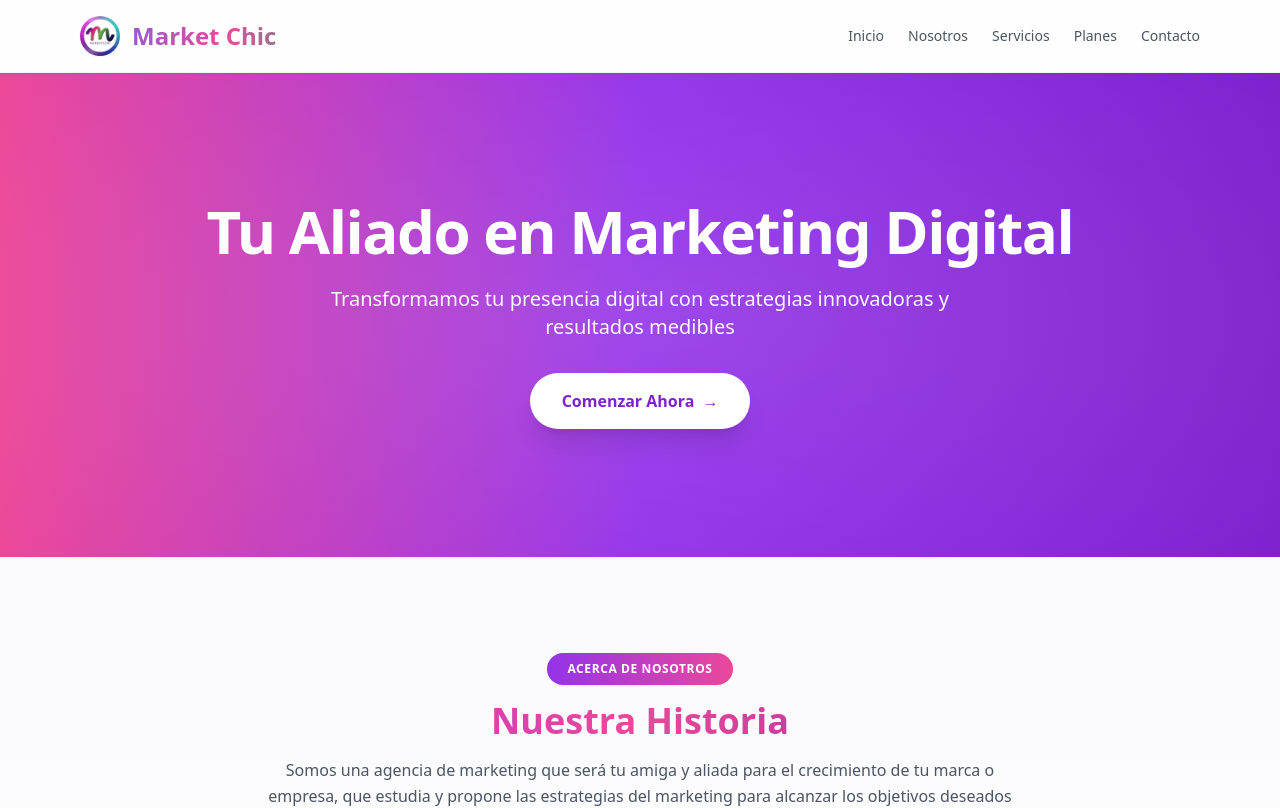
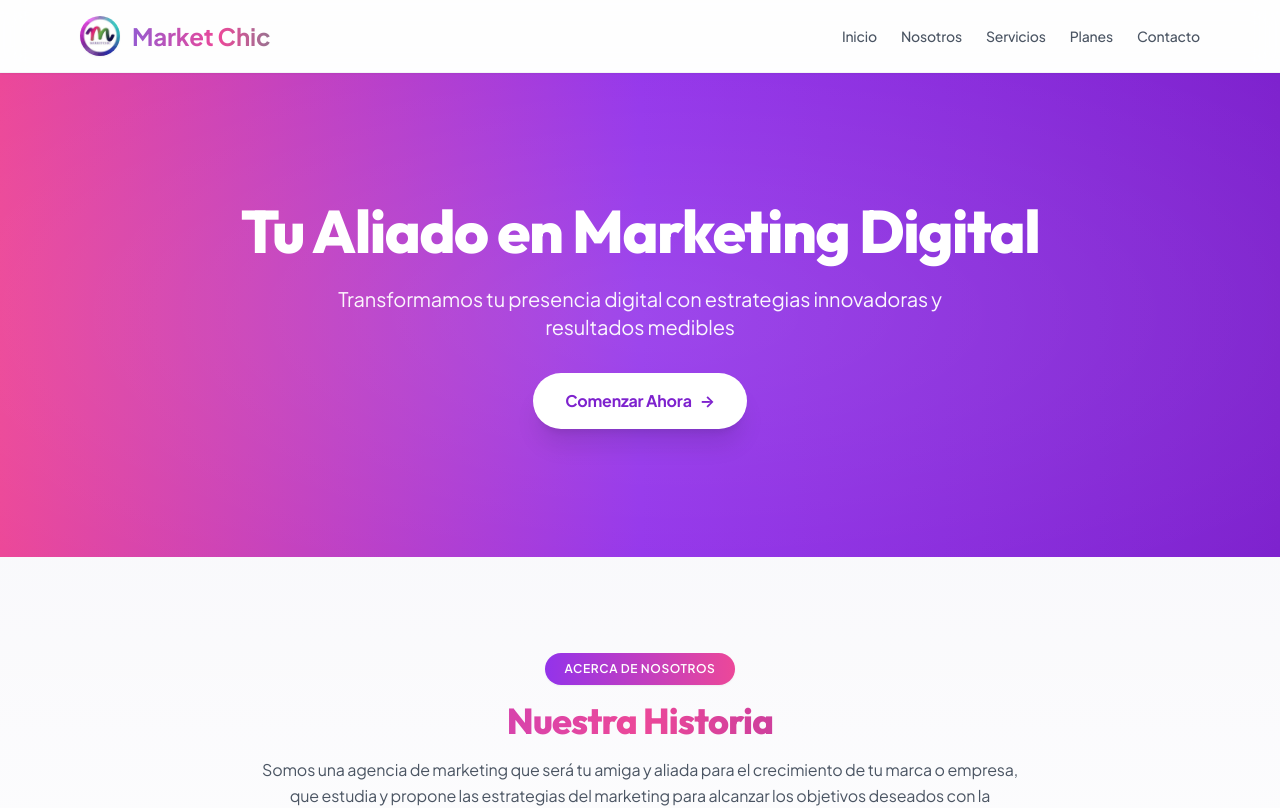
Before and after one commit to Guitarra2428/marketChik, a React (Vite) app: page / in a window 1280 px wide. Shown: the top 808 px of the page. Built offline with nearby package versions, Linux system fonts and the light colour scheme.

Commit message:
Configure Google Fonts Plus Jakarta Sans and Outfit for modern typography

```diff
--- a/index.html
+++ b/index.html
@@ -5,6 +5,10 @@
     <link rel="icon" type="image/svg+xml" href="/vite.svg" />
     <meta name="viewport" content="width=device-width, initial-scale=1.0" />
     <title>marketchic</title>
+    <!-- Google Fonts -->
+    <link rel="preconnect" href="https://fonts.googleapis.com">
+    <link rel="preconnect" href="https://fonts.gstatic.com" crossorigin>
+    <link href="https://fonts.googleapis.com/css2?family=Outfit:wght@300;400;500;600;700;800&family=Plus+Jakarta+Sans:ital,wght@0,300;0,400;0,500;0,600;0,700;0,800;1,400&display=swap" rel="stylesheet">
   </head>
   <body>
     <div id="root"></div>
--- a/src/index.css
+++ b/src/index.css
@@ -1,6 +1,21 @@
 @tailwind base;
 @tailwind components;
 @tailwind utilities;
+
+@layer base {
+  body {
+    font-family: 'Plus Jakarta Sans', system-ui, -apple-system, BlinkMacSystemFont, 'Segoe UI', Roboto, Oxygen, Ubuntu, Cantarell, sans-serif;
+    -webkit-font-smoothing: antialiased;
+    -moz-osx-font-smoothing: grayscale;
+    color: #1f2937;
+    letter-spacing: -0.011em;
+  }
+
+  h1, h2, h3, h4, h5, h6 {
+    font-family: 'Outfit', 'Plus Jakarta Sans', system-ui, sans-serif;
+    letter-spacing: -0.02em;
+  }
+}
 
 @keyframes float {
   0% { transform: translateY(0px); }
```
